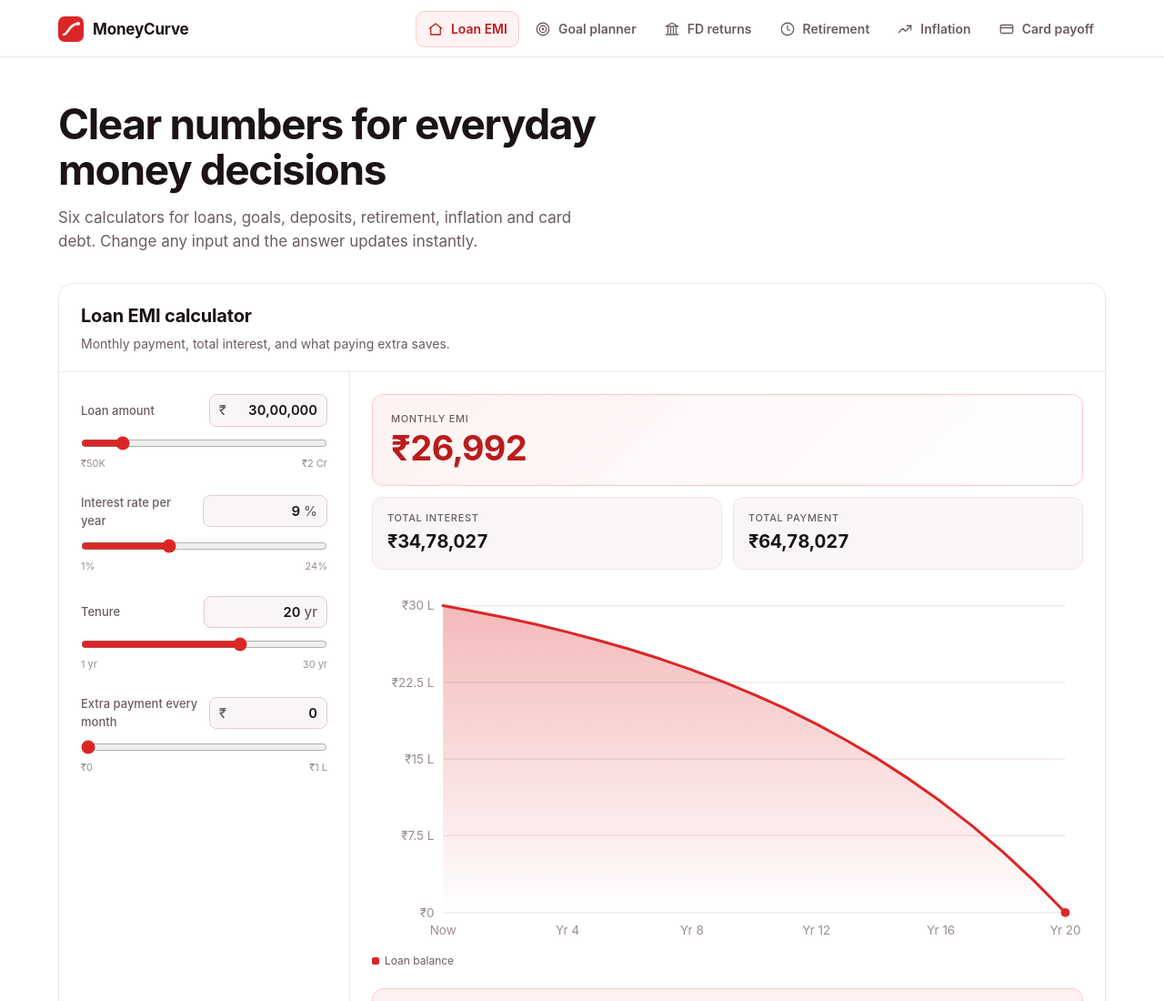
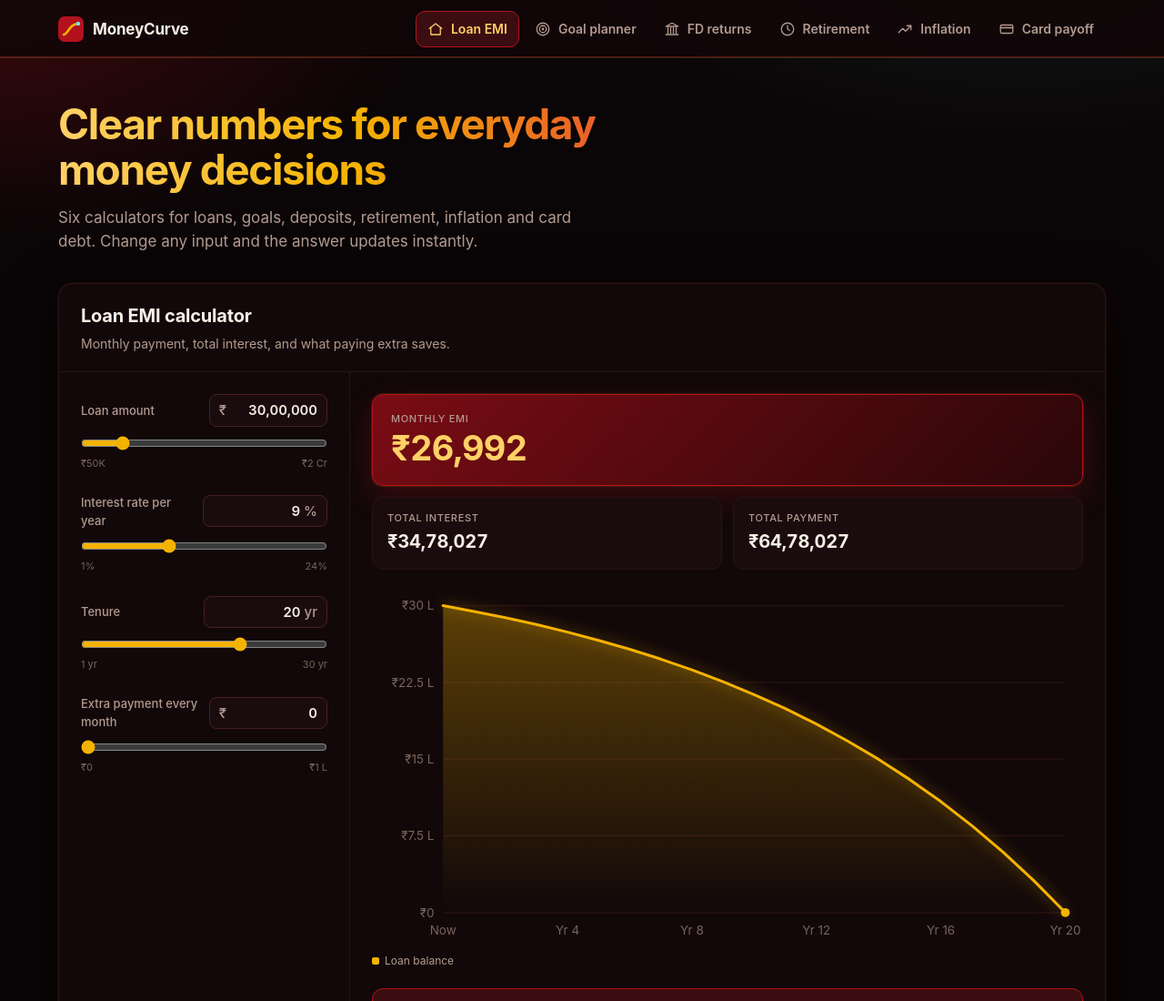
Before and after one commit to Wikki-1528/moneycurve, a plain HTML site: page index.html in a window 1280 px wide. Shown: the top 1100 px of the page at 91% size. Drawn offline with Linux system fonts and the light colour scheme.

Commit message:
Switch to red, gold and arc-blue dark theme
Co-Authored-By: Claude Fable 5.2 <noreply@anthropic.com>

```diff
--- a/index.html
+++ b/index.html
@@ -7,12 +7,12 @@
 <title>MoneyCurve — Money Calculators</title>
 <style>
   :root {
-    color-scheme: light;
-    --bg: #ffffff; --panel: #ffffff; --raised: #fbf6f6;
-    --text: #1c1314; --muted: #6b5d5f; --faint: #9a8c8e;
-    --line: #f0e4e5; --line-strong: #dfcdcf;
-    --a: #dc2626; --a-strong: #b91c1c; --b: #9ca3af;
-    --soft: #fef2f2; --soft-line: #fecaca;
+    color-scheme: dark;
+    --bg: #0a0506; --panel: #120809; --raised: #1a0c0e;
+    --text: #f8efe6; --muted: #b39a8f; --faint: #7a635c;
+    --line: #2a1215; --line-strong: #4a1d21;
+    --a: #f5b301; --a-strong: #ffd166; --b: #67e8f9;
+    --soft: #3a0d11; --soft-line: #b3121d;
   }
   * { box-sizing: border-box; }
   body {
@@ -24,7 +24,7 @@
   @media (min-width: 760px) { .wrap { padding: 0 24px; } }
   :focus-visible { outline: 2px solid var(--a); outline-offset: 2px; }
 
-  .top { position: sticky; top: 0; z-index: 10; background: rgba(255, 255, 255, 0.9);
+  .top { position: sticky; top: 0; z-index: 10; background: rgba(18, 6, 8, 0.88);
     backdrop-filter: blur(12px); -webkit-backdrop-filter: blur(12px); border-bottom: 1px solid var(--line); }
   .top-in { display: flex; flex-direction: column; gap: 10px; padding-top: 12px; padding-bottom: 10px; }
   @media (min-width: 1000px) {
@@ -77,7 +77,8 @@
   .stat { min-width: 0; padding: 14px 16px; border: 1px solid var(--line); border-radius: 12px; background: var(--raised); }
   .stat .k { font-size: 11px; font-weight: 500; letter-spacing: 0.06em; text-transform: uppercase; color: var(--muted); }
   .stat .v { margin-top: 2px; font-size: 20px; font-weight: 650; letter-spacing: -0.01em; font-variant-numeric: tabular-nums; overflow-wrap: anywhere; }
-  .stat.main { grid-column: 1 / -1; padding: 18px 20px; border-color: var(--soft-line); background: linear-gradient(135deg, #fef2f2, #ffffff); }
+  .stat.main { grid-column: 1 / -1; padding: 18px 20px; border-color: var(--soft-line); background: linear-gradient(135deg, #7a0c14, #2a0709);
+    box-shadow: 0 0 0 1px rgba(245, 179, 1, 0.12), 0 12px 32px rgba(179, 18, 29, 0.25); }
   .stat.main .v { font-size: clamp(28px, 5vw, 38px); line-height: 1.15; letter-spacing: -0.02em; color: var(--a-strong); }
 
   .chart-box { position: relative; }
@@ -90,8 +91,8 @@
   .dot-a { fill: var(--a); }
   .dot-b { fill: var(--b); }
   .tip { position: absolute; top: 0; max-width: 100%; pointer-events: none; padding: 8px 10px; font-size: 12px;
-    font-variant-numeric: tabular-nums; background: #ffffff; border: 1px solid var(--line-strong); border-radius: 10px;
-    box-shadow: 0 8px 24px rgba(60, 10, 10, 0.14); }
+    font-variant-numeric: tabular-nums; background: #1a0c0e; border: 1px solid var(--line-strong); border-radius: 10px;
+    box-shadow: 0 8px 24px rgba(0, 0, 0, 0.6); }
   .tip b { display: block; margin-bottom: 2px; font-weight: 500; color: var(--muted); }
   .tip i, .legend i { display: inline-block; width: 8px; height: 8px; margin-right: 6px; border-radius: 2px; }
   .legend { display: flex; flex-wrap: wrap; gap: 16px; margin-top: 10px; font-size: 12px; color: var(--muted); }
@@ -112,6 +113,23 @@
 
   footer { margin-top: 48px; padding: 24px 0 40px; border-top: 1px solid var(--line); font-size: 13px; color: var(--faint); }
   .foot-in { display: flex; flex-wrap: wrap; justify-content: space-between; gap: 8px 24px; }
+
+  /* Red, gold and arc-blue theme accents */
+  body {
+    background:
+      radial-gradient(900px 480px at 88% -8%, rgba(103, 232, 249, 0.10), transparent 62%),
+      radial-gradient(760px 420px at 0% 0%, rgba(179, 18, 29, 0.28), transparent 62%),
+      var(--bg);
+    background-repeat: no-repeat;
+  }
+  .top { border-bottom-color: #5a1a1f; box-shadow: 0 1px 0 rgba(245, 179, 1, 0.18); }
+  h1 {
+    background: linear-gradient(90deg, #ffd166, #f5b301 45%, #e5383b);
+    -webkit-background-clip: text; background-clip: text; color: transparent;
+  }
+  .panel { box-shadow: 0 0 0 1px rgba(245, 179, 1, 0.05), 0 24px 60px rgba(0, 0, 0, 0.5); }
+  .line-a { filter: drop-shadow(0 0 6px rgba(245, 179, 1, 0.55)); }
+  .line-b, .dot-b { filter: drop-shadow(0 0 5px rgba(103, 232, 249, 0.6)); }
 </style>
 </head>
 <body>
@@ -119,9 +137,9 @@
   <div class="wrap top-in">
     <div class="brand">
       <svg viewBox="0 0 28 28" aria-hidden="true">
-        <rect width="28" height="28" rx="7" fill="#dc2626"/>
-        <path d="M6 20c5 0 6-12 16-12" fill="none" stroke="#ffffff" stroke-width="2.5" stroke-linecap="round"/>
-        <circle cx="22" cy="8" r="2" fill="#ffffff"/>
+        <rect width="28" height="28" rx="7" fill="#b3121d"/>
+        <path d="M6 20c5 0 6-12 16-12" fill="none" stroke="#f5b301" stroke-width="2.5" stroke-linecap="round"/>
+        <circle cx="22" cy="8" r="2.2" fill="#67e8f9"/>
       </svg>
       MoneyCurve
     </div>
```
